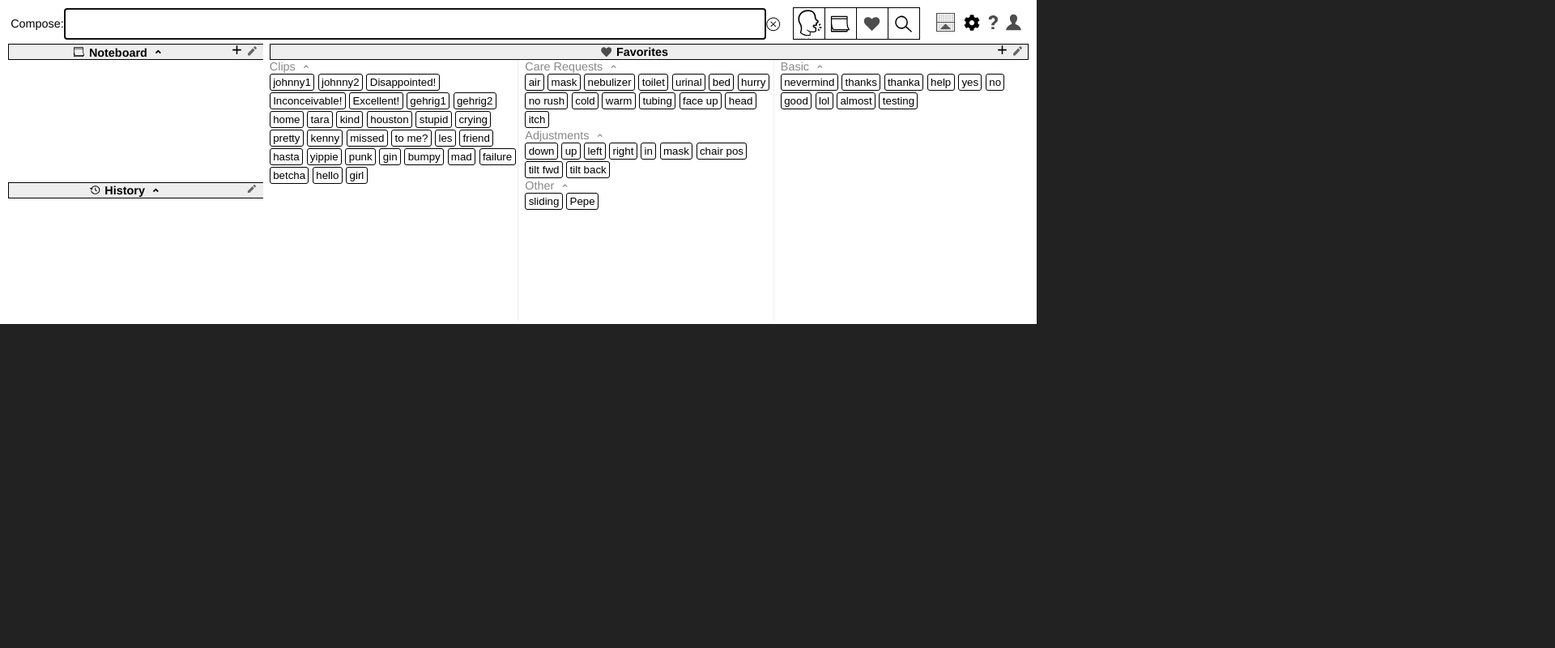
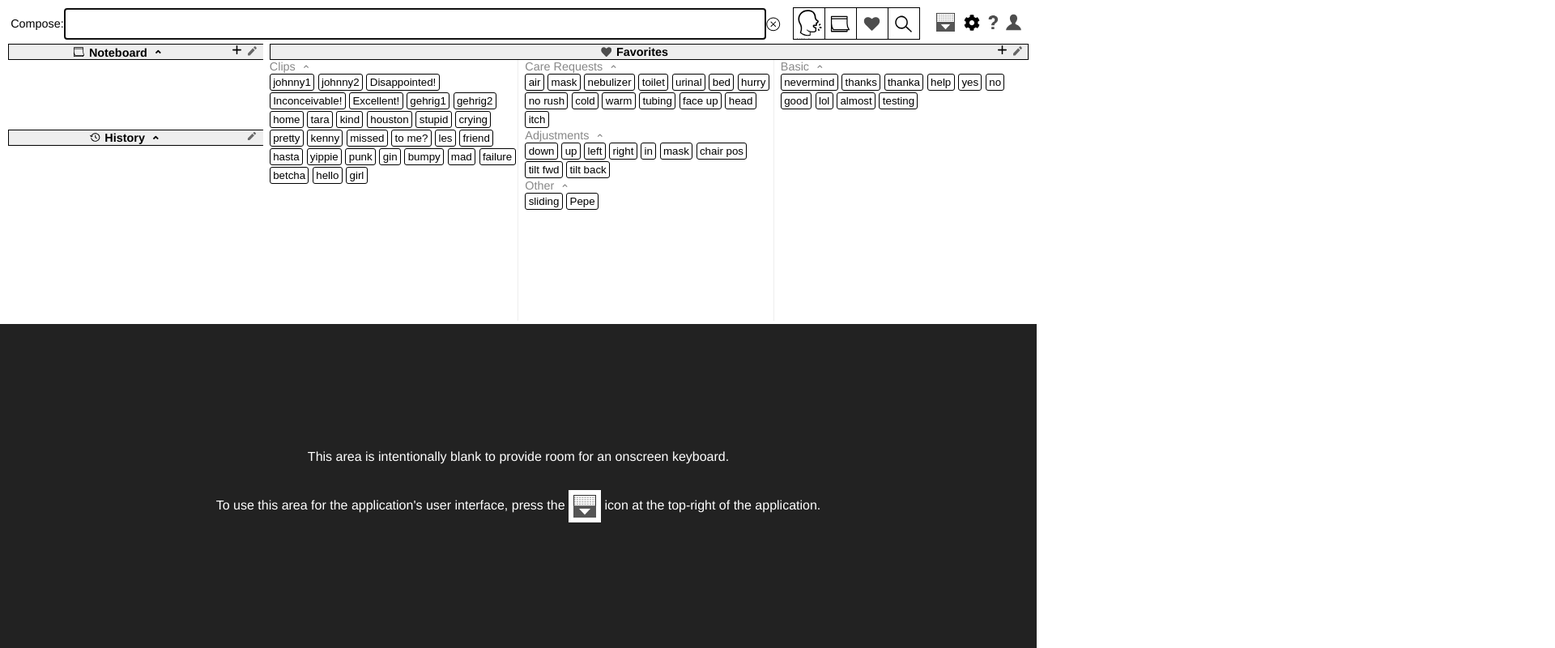
Before and after one commit to JonFerraiolo/eyevocalize, a website with bundled scripts: page client/app.html in a window 1280 px wide. Shown: the top 800 px of the page at 81% size, 1920 px wide, since content can reach past the window. Built offline with nearby package versions, Linux system fonts and the light colour scheme.

Commit message:
get toggle min max icon working. Fix flex layout behavior for Stash and History

```diff
--- a/client/Phrases.js
+++ b/client/Phrases.js
@@ -25,9 +25,15 @@ let css = `
   flex: 1;
 }
 .StashContent, .HistoryContent {
-  flex: 1;
   overflow-x: hidden;
   overflow-y: auto;
+  min-height: 25%;
+}
+.StashContent {
+  flex: 0 0 content;
+}
+.HistoryContent {
+  flex: 1 1;
 }
 #FavoritesContainer {
   flex: 3;
--- a/client/Settings.js
+++ b/client/Settings.js
@@ -73,3 +73,7 @@ export function getVoice() {
   voice = voice || voices[0];
   return voice;
 }
+
+export function mainAppSizeWhenSmall() {
+  return 0.5;
+}
--- a/client/TextEntryRow.js
+++ b/client/TextEntryRow.js
@@ -1,7 +1,7 @@
 
 import { speak } from './vocalize.js';
 import { stash } from './Stash.js';
-import { search, clear } from './main.js';
+import { search, clear, getAppMinOrMax, setAppMinOrMax } from './main.js';
 import { resizeableTextarea } from './resizeableTextarea.js';
 import { html, render } from './lib/lit-html/lit-html.js';
 
@@ -78,15 +78,15 @@ let css = `
   background-position: 0.2em 0.5em;
   margin-right: 1em;
 }
-.TextEntryHalfOrFull {
+.TextEntryMinOrMax {
   border: none;
   background-size: 1.75em 1.75em;
   background-position: 50% 50%;
 }
-.TextEntryHalfOrFull.Half {
+.TextEntryMinOrMax.Min {
   background-image: url('./images/halfpage.svg');
 }
-.TextEntryHalfOrFull.Full {
+.TextEntryMinOrMax.Max {
   background-image: url('./images/fullpage.svg');
 }
 .TextEntrySettings {
@@ -115,7 +115,17 @@ let css = `
 
 export function updateTextEntryRow(parentElement, props) {
   let text = props.initialText || '';
-  let HalfOrFull = 'Full';  // FIXME
+  let MinOrMax = getAppMinOrMax();
+  let onSpeak = e => {
+    e.preventDefault();
+    speak(document.getElementById('TextEntryRowTextArea').value);
+    TextEntryRowSetFocus();
+  }
+  let onStash = e => {
+    e.preventDefault();
+    stash(document.getElementById('TextEntryRowTextArea').value);
+    TextEntryRowSetFocus();
+  }
   let onClear = e => {
     e.preventDefault();
     document.getElementById('TextEntryRowTextArea').value = '';
@@ -127,9 +137,11 @@ export function updateTextEntryRow(parentElement, props) {
     debugger;
     TextEntryRowSetFocus();
   }
-  let onHalfOrFull = e => {
+  let onMinOrMax = e => {
     e.preventDefault();
-    debugger;
+    MinOrMax = MinOrMax === 'Min' ? 'Max' : 'Min';
+    setAppMinOrMax(MinOrMax);
+    localUpdate();
     TextEntryRowSetFocus();
   }
   let onSettings = e => {
@@ -147,6 +159,7 @@ export function updateTextEntryRow(parentElement, props) {
     debugger;
     TextEntryRowSetFocus();
   }
+  let localUpdate = () => {
     render(html`
     <style>${css} </style>
     <div class=TextEntryRow>
@@ -156,9 +169,9 @@ export function updateTextEntryRow(parentElement, props) {
         title='Clear the current composition in the text entry box'></button
       ><span class=TextEntryIconBlocks
         ><span class=TextEntryIconBlock
-        ><button class="TextEntryIcon TextEntrySpeak" @click=${speak}
+          ><button class="TextEntryIcon TextEntrySpeak" @click=${onSpeak}
             title='Vocalize the words in the text entry box using speech synthesis'></button
-        ><button class="TextEntryIcon TextEntryStash" @click=${stash}
+          ><button class="TextEntryIcon TextEntryStash" @click=${onStash}
             title='Save these words in the "Stash", the storage area for things you might need to say soon'></button
           ><button class="TextEntryIcon TextEntryAddFavorite" @click=${onAddFavorite}
             title='Save these words as a new favorite'></button
@@ -166,8 +179,8 @@ export function updateTextEntryRow(parentElement, props) {
             title='Filter the stash, the history and your favorites using the search words typed into the text entry box'></button
         ></span
         ><span class=TextEntryIconBlock
-        ><button class="TextEntryIcon TextEntryHalfOrFull ${HalfOrFull}" @click=${onHalfOrFull}
-          title="${HalfOrFull==='Half' ? 'Expand the user interface vertical-vertically to take up the entire browser window' :
+          ><button class="TextEntryIcon TextEntryMinOrMax ${MinOrMax}" @click=${onMinOrMax}
+            title="${MinOrMax==='Min' ? 'Expand the user interface vertical-vertically to take up the entire browser window' :
             'Compress the user interface vertically to take up only part of the browser window'}"></button
           ><button class="TextEntryIcon TextEntrySettings" @click=${onSettings}
             title='View and change application settings'></button
@@ -179,6 +192,8 @@ export function updateTextEntryRow(parentElement, props) {
       ></span>
     </div>`, parentElement);
     resizeableTextarea(document.getElementById('TextEntryRowTextArea'));
+  };
+  localUpdate();
 }
 
 export function TextEntryRowSetFocus() {
--- a/client/app.css
+++ b/client/app.css
@@ -3,19 +3,38 @@
   -webkit-box-sizing: border-box;
   box-sizing: border-box;
 }
-html, body {
+html, body, .appfullheight {
 	width: 100%;
+  height: 100%;
 	margin: 0;
 	padding: 0;
 }
 html {
   font-family: Helvetica, Arial, sans-serif;
+}
+.appmaincontent, .appinitiallyblank {
+  height: 50%; /* will get overridden by code which will set height on element.style */
+}
+.appinitiallyblank {
+  display: flex;
+  flex-direction: column;;
+  justify-content: center;
+  align-items: center;
+  color: white;
   background: #222;
-	height: 100%;
 }
-body {
-	height: 50%;
+.appinitiallyblank .icon {
+  display: inline-block;
+  width: 2.5em;
+  height: 2.5em;
+  background-repeat: no-repeat;
+  background-size: 1.75em 1.75em;
+  background-position: 50% 50%;
+  background-image: url('./images/halfpage.svg');
+  vertical-align: middle;
+  background-color: white;
 }
+
 /* three levels of horizontal slide animations.
    Two nested levels of slide-right containers:
    mainleft/mainright within parent main and
@@ -24,13 +43,14 @@ body {
    level 2 content goes into secondlevelleft.
    level 3 content goes into secondlevelright. */
 .main {
+  white-space: nowrap;
   width: 100%;
   height: 100%;
   margin: 0;
   padding: 0;
   background: #FFFFFF;
 }
-.main, .mainright {
+.mainleft, .mainright {
   /* for left/right slide animations. See animSlide.js */
   overflow: hidden;
   white-space: nowrap;
--- a/client/main.js
+++ b/client/main.js
@@ -1,6 +1,6 @@
 
 import { updateTextEntryRow, TextEntryRowSetFocus, TextEntryRowGetText, TextEntryRowSetText } from './TextEntryRow.js';
-import { initializeSettings, editSettings } from './Settings.js';
+import { initializeSettings, editSettings, mainAppSizeWhenSmall } from './Settings.js';
 import { updatePhrases } from './Phrases.js';
 import { initializeStash, stash, editStash } from './Stash.js';
 import { initializeHistory, addToHistory, editHistory } from './History.js';
@@ -28,7 +28,20 @@ export function clear() {
 	updateMain();
 }
 
-/**
+let appMinOrMax = 'Min'; // either 'Min' or 'Max', controls whether bottom of screen is blocked off for onscreen keyboard
+export function getAppMinOrMax() {
+	return appMinOrMax;
+}
+export function setAppMinOrMax(minOrMax) {
+	appMinOrMax = minOrMax;
+	let appmaincontentpercent = minOrMax === 'Min' ? (mainAppSizeWhenSmall()*100)+'%' : '100%';
+	let appinitiallyblankpercent = minOrMax === 'Min' ? ((1-mainAppSizeWhenSmall())*100)+'%' : '0%';
+	document.querySelector('.appmaincontent').style.height = appmaincontentpercent;
+	document.querySelector('.appinitiallyblank').style.height = appinitiallyblankpercent;
+	updateMain();
+}
+
+/*
  * Returns a block of lit-html nodes that can be used to render
  * the title row of a screen that slides in from the right.
  * @param {string} title Title that will appear at the top
@@ -85,11 +98,16 @@ export function thirdLevelScreenHide() {
   slideInScreenHide(document.querySelector('.secondlevelleft'));
 }
 
+let updateMainInProcess = false;
 export function updateMain(searchString) {
+	if (updateMainInProcess) return;
+	updateMainInProcess = true;
 	let TextEntryRowProps = { initialText: '' };
 	let PhrasesProps = { searchString };
 	render(html`
 		<style>${css}</style>
+		<div class=appfullheight>
+			<div class=appmaincontent>
 				<div class=main>
 		      <div class=mainleft>
 		        <div class=mainleftcontent>
@@ -102,10 +120,19 @@ export function updateMain(searchString) {
 		        <div class=secondlevelright></div>
 		      </div>
 		    </div>
+			</div>
+			<div class=appinitiallyblank>
+			<p>This area is intentionally blank to provide room for an onscreen keyboard.</p>
+			<p>To use this area for the application's user interface, press the
+				<span class=icon></span> icon at the top-right of the application.</p>
+			</div>
+		</div>
 	`, document.body);
+	setAppMinOrMax(appMinOrMax);
   updateTextEntryRow(document.getElementById('TextEntryRowContainer'), TextEntryRowProps);
   updatePhrases(document.getElementById('PhrasesContainer'), PhrasesProps);
 	TextEntryRowSetFocus();
+	updateMainInProcess = false;
 };
 
 export function main() {
```
Lines whose indentation alone changed are shown as unchanged.
